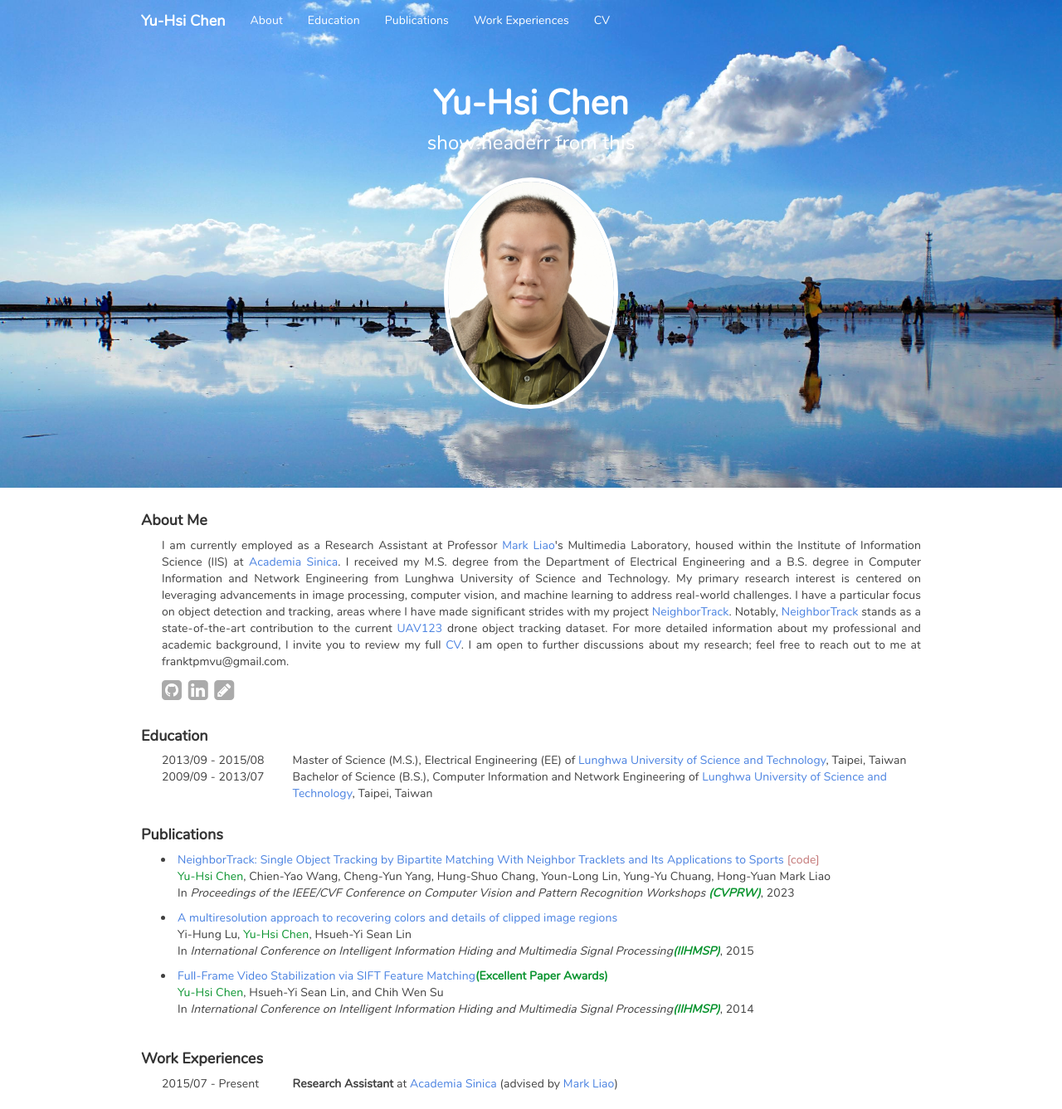
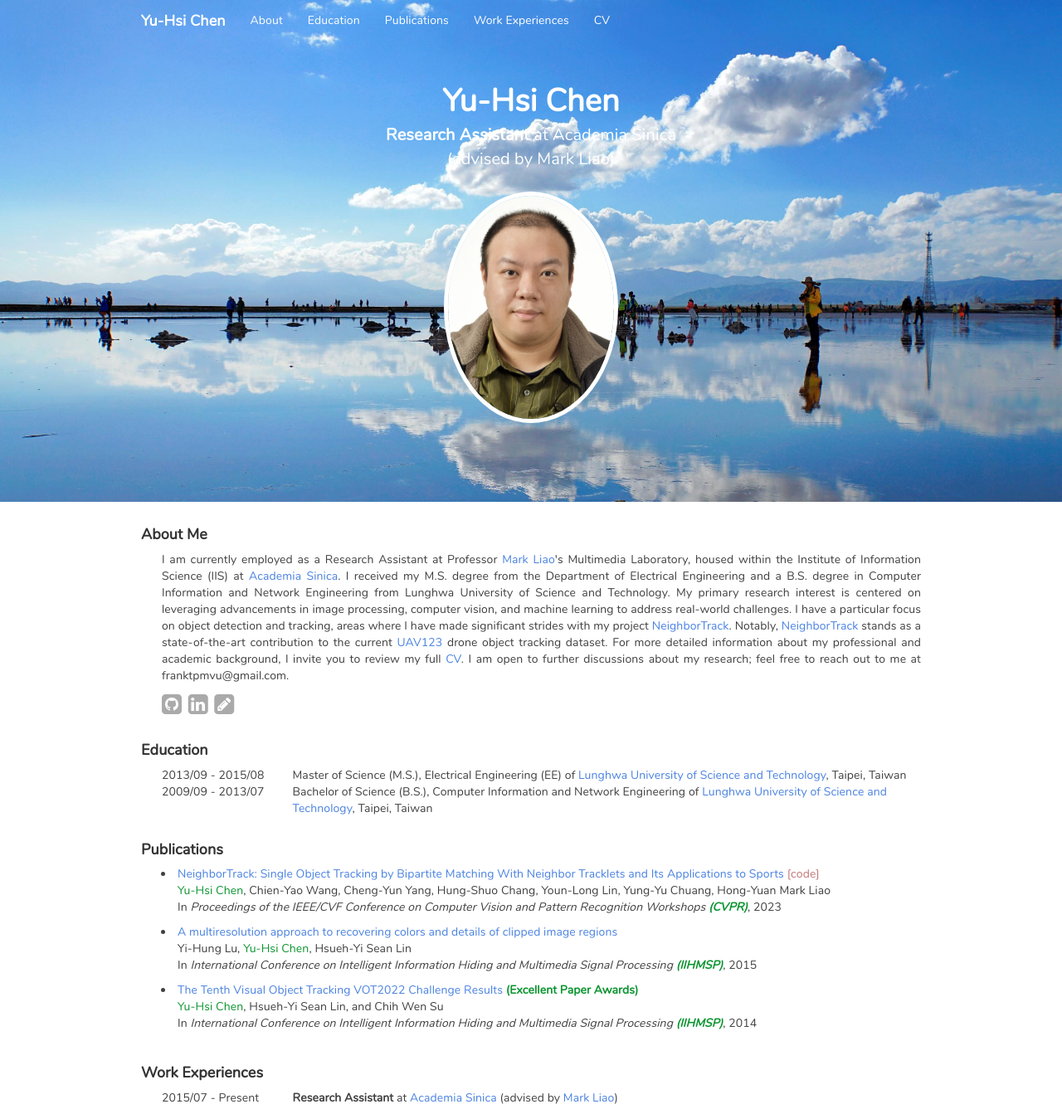
Before and after one commit to franktpmvu/franktpmvu.github.io, a plain HTML site: page index.html in a window 1280 px wide. Shown: the top 1337 px of the page at 83% size. Drawn offline with nearby package versions, Linux system fonts and the light colour scheme; some icons are missing.

Commit message:
fix header and other bug

```diff
--- a/index.html
+++ b/index.html
@@ -57,8 +57,9 @@
 	<!-- Introduction -->
 	<div class="bio-back">
 		<div class="container-narrow3">
-			<center style="font-size: 42px; font-weight: 800; padding-top: 45px;">Yu-Hsi Chen</center>
-			<center style="font-size: 24px; font-weight: 400;">show headerr from this </center>
+			<center style="font-size: 38px; font-weight: 800; padding-top: 45px;">Yu-Hsi Chen</center>
+			<center style="font-size: 20px; font-weight: 400;"><b>Research Assistant</b> at Academia Sinica</center>
+			<center style="font-size: 20px; font-weight: 400;"> (advised by Mark Liao)</center>
 			<img src="photos/new_selfie.jpg" width="210" class="circle-img center-block" style="margin-top: 25px; margin-bottom: 45px;">
 		</div>
 	</div>
@@ -154,20 +155,22 @@
 		<li class="lst-space lst-left pub pub-conference">
 			<a href="https://openaccess.thecvf.com/content/CVPR2023W/CVSports/html/Chen_NeighborTrack_Single_Object_Tracking_by_Bipartite_Matching_With_Neighbor_Tracklets_CVPRW_2023_paper.html">NeighborTrack: Single Object Tracking by Bipartite Matching With Neighbor Tracklets and Its Applications to Sports</a> <a href="https://github.com/franktpmvu/NeighborTrack" class="comment-link">[code]</a> <br>
 			<span class='text-hl'>Yu-Hsi Chen</span>, Chien-Yao Wang, Cheng-Yun Yang, Hung-Shuo Chang, Youn-Long Lin, Yung-Yu Chuang, Hong-Yuan Mark Liao <br>
-            In <i>Proceedings of the IEEE/CVF Conference on Computer Vision and Pattern Recognition Workshops <span class='text-hl'><b>(CVPRW)</b></span></i>, 2023
+            In <i>Proceedings of the IEEE/CVF Conference on Computer Vision and Pattern Recognition Workshops <span class='text-hl'><b>(CVPR)</b></span></i>, 2023
 		</li>
 
         <li class="lst-space lst-left pub pub-preprint">
 			<a><a href="https://ieeexplore.ieee.org/abstract/document/7415769">A multiresolution approach to recovering colors and details of clipped image regions</a> <br>
 			Yi-Hung Lu, <span class='text-hl'>Yu-Hsi Chen</span>, Hsueh-Yi Sean Lin<br>
-            In <i>International Conference on Intelligent Information Hiding and Multimedia Signal Processing<span class='text-hl'><b>(IIHMSP)</b></span></i>, 2015
+            In <i>International Conference on Intelligent Information Hiding and Multimedia Signal Processing<span class='text-hl'><b> (IIHMSP)</b></span></i>, 2015
 		</li>
 
 		<li class="lst-space lst-left pub pub-preprint">
-			<a href="https://ieeexplore.ieee.org/abstract/document/6998342">Full-Frame Video Stabilization via SIFT Feature Matching</a><b><span class=text-hl>(Excellent Paper Awards)</span></b> <br>
+			<a href="https://ieeexplore.ieee.org/abstract/document/6998342">The Tenth Visual Object Tracking VOT2022 Challenge Results</a> <b><span class=text-hl>(Excellent Paper Awards)</span></b><br>
 			<span class='text-hl'>Yu-Hsi Chen</span>, Hsueh-Yi Sean Lin, and Chih Wen Su<br>
-			In <i>International Conference on Intelligent Information Hiding and Multimedia Signal Processing<span class='text-hl'><b>(IIHMSP)</b></span></i>, 2014
+			In <i>International Conference on Intelligent Information Hiding and Multimedia Signal Processing<span class='text-hl'><b> (IIHMSP)</b></span></i>, 2014
 		</li>
+
+
 
 
 
```
